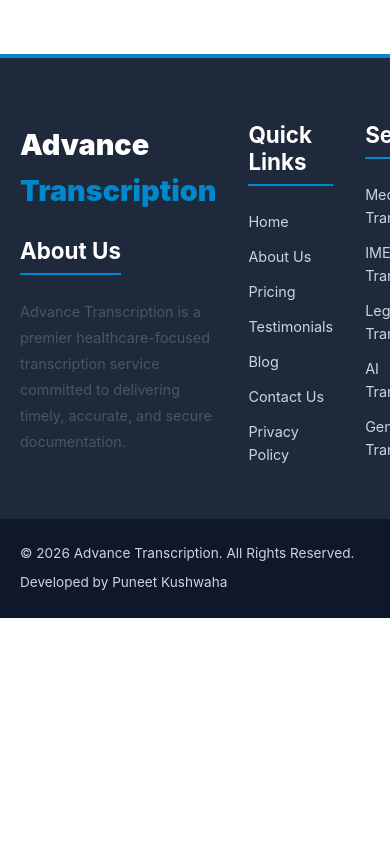
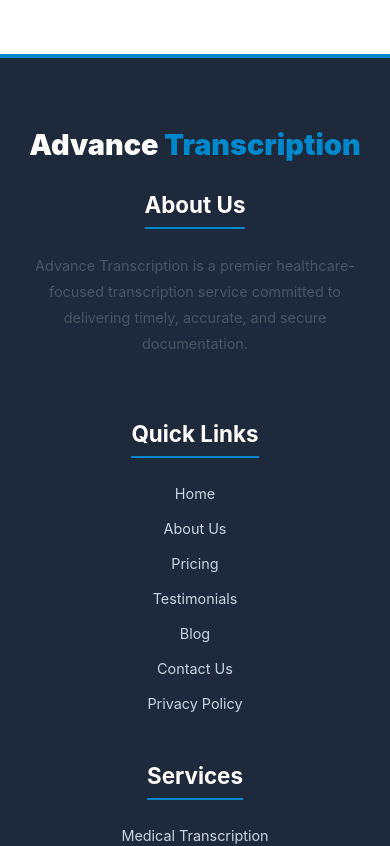
Before and after one commit to puneetkushwaha/Advance-Transcription, a Next.js app: page / in a window 390 px wide. Shown: the part 10000-10846 px from the top of the page. Before the commit the page ends 10618 px from the top, so only its background shows below. Built offline with nearby package versions, Linux system fonts and the light colour scheme.

Commit message:
feat: make footer responsive for mobile devices

```diff
--- a/src/app/globals.css
+++ b/src/app/globals.css
@@ -159,9 +159,50 @@ p {
   }
 }
 
-/* Footer Developer Credit */
 .footer-dev-link:hover {
   color: var(--primary);
+}
+
+.footer-grid {
+  display: grid;
+  grid-template-columns: repeat(4, 1fr);
+  gap: 2rem;
+  padding-bottom: 3rem;
+}
+
+.footer-copyright {
+  display: flex;
+  justify-content: space-between;
+  align-items: center;
+  flex-wrap: wrap;
+  gap: 1rem;
+}
+
+@media (max-width: 992px) {
+  .footer-grid {
+    grid-template-columns: repeat(2, 1fr);
+    gap: 2.5rem;
+  }
+}
+
+@media (max-width: 768px) {
+  .footer-grid {
+    grid-template-columns: 1fr;
+    gap: 3rem;
+    text-align: center;
+  }
+
+  .footer-grid h3 {
+    display: block !important;
+    margin: 0 auto 1.5rem auto !important;
+    width: fit-content;
+  }
+
+  .footer-copyright {
+    flex-direction: column;
+    text-align: center;
+    gap: 1.25rem;
+  }
 }
 
 .footer-link {
--- a/src/app/layout.js
+++ b/src/app/layout.js
@@ -23,7 +23,7 @@ export default function RootLayout({ children }) {
           {/* Epic-style Footer */}
           <footer style={{ backgroundColor: 'var(--footer-bg)', color: 'var(--footer-text)', padding: '4rem 0 0 0', borderTop: '4px solid var(--primary)' }}>
             <div className="container">
-              <div style={{ display: 'grid', gridTemplateColumns: 'repeat(4, 1fr)', gap: '2rem', paddingBottom: '3rem' }}>
+              <div className="footer-grid">
                 {/* Column 1 */}
                 <div>
                   <div style={{ marginBottom: '1.5rem' }}>
@@ -76,8 +76,8 @@ export default function RootLayout({ children }) {
               </div>
             </div>
             {/* Copyright Bar */}
-            <div style={{ backgroundColor: '#0f172a', padding: '1.5rem 0', textAlign: 'center', fontSize: '0.85rem' }}>
-              <div className="container" style={{ display: 'flex', justifyContent: 'space-between', alignItems: 'center', flexWrap: 'wrap', gap: '0.5rem' }}>
+            <div style={{ backgroundColor: '#0f172a', padding: '1.5rem 0', fontSize: '0.85rem' }}>
+              <div className="container footer-copyright">
                 <span>&copy; {new Date().getFullYear()} Advance Transcription. All Rights Reserved.</span>
                 <a
                   href="https://www.linkedin.com/in/puneettkushwaha/"
```
